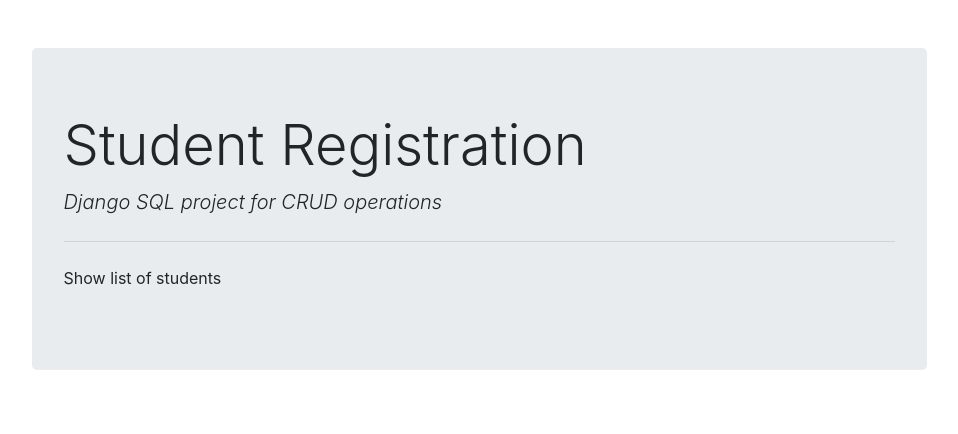
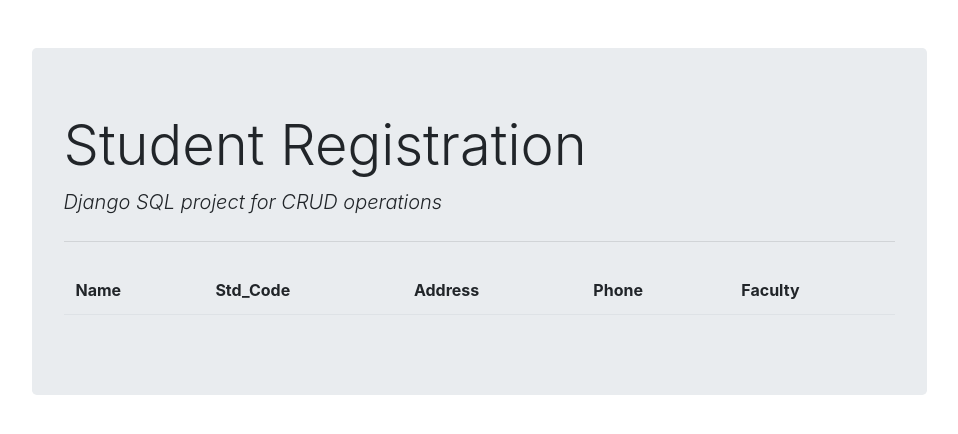
Before and after one commit to AshishMhrzn10/student-registration, a Django app: page /student/list/ in a window 1280 px wide. Shown: the top 434 px of the page, without its empty margins (161-1119 px from the left). Run offline with Django 3.2, Linux system fonts and the light colour scheme; data that the repository does not hold is empty.

Commit message:
List done

```diff
--- a/student_registration/forms.py
+++ b/student_registration/forms.py
@@ -6,3 +6,8 @@ class StudentForm(forms.ModelForm):
     class Meta:
         model = Student
         fields = '__all__'
+
+
+    def __init__(self, *args, **kwargs):
+        super(StudentForm, self).__init__(*args, **kwargs)
+        self.fields['faculty'].empty_label = "Select"
--- a/student_registration/models.py
+++ b/student_registration/models.py
@@ -5,6 +5,10 @@ from django.db import models
 class Faculty(models.Model):
     fname = models.CharField(max_length=50)
 
+    def __str__(self):
+        return self.fname
+
+
 class Student(models.Model):
     name = models.CharField(max_length=100)
     std_code = models.CharField(max_length=50)
--- a/student_registration/templates/student_registration/student_form.html
+++ b/student_registration/templates/student_registration/student_form.html
@@ -13,5 +13,6 @@
         <div class="col-md-6">{{form.phone|as_crispy_field}}</div>
         <div class="col-md-6">{{form.faculty|as_crispy_field}}</div>
     </div>
+    <button type="submit" class="btn btn-success"><i class="fas fa-database"></i> Submit</button>
 </form>
 {% endblock content %}
--- a/student_registration/templates/student_registration/student_list.html
+++ b/student_registration/templates/student_registration/student_list.html
@@ -1,5 +1,26 @@
 {% extends 'student_registration/base.html' %}
 
 {% block content %}
-    <p>Show list of students</p>
+    <table class="table table-borderless">
+        <thead class="border-bottom font-weight-bold">
+            <tr>
+                <td>Name</td>
+                <td>Std_Code</td>
+                <td>Address</td>
+                <td>Phone</td>
+                <td>Faculty</td>
+            </tr>
+        </thead>
+        <tbody>
+            {% for student in student_list %}
+                <tr>
+                    <td>{{student.name}}</td>
+                    <td>{{student.std_code}}</td>
+                    <td>{{student.address}}</td>
+                    <td>{{student.phone}}</td>
+                    <td>{{student.faculty}}</td>
+                <tr>
+            {% endfor %}
+        </tbody>
+    </table>
 {% endblock content %}
--- a/student_registration/views.py
+++ b/student_registration/views.py
@@ -1,14 +1,22 @@
-from django.shortcuts import render
+from django.shortcuts import redirect, render
 from .forms import StudentForm
+from .models import Student
 # Create your views here.
 
 def student_list(request):
-    return render(request, "student_registration/student_list.html")
+    context = {'student_list':Student.objects.all() }
+    return render(request, "student_registration/student_list.html", context)
 
 
 def student_form(request):
-    form = StudentForm()
-    return render(request, "student_registration/student_form.html",{'form':form})
+    if request.method == "GET":
+        form = StudentForm()
+        return render(request, "student_registration/student_form.html",{'form':form})
+    else:
+        form = StudentForm(request.POST)
+        if form.is_valid():
+            form.save()
+        return redirect('/student/list')
 
 
 def student_delete(request):
```
